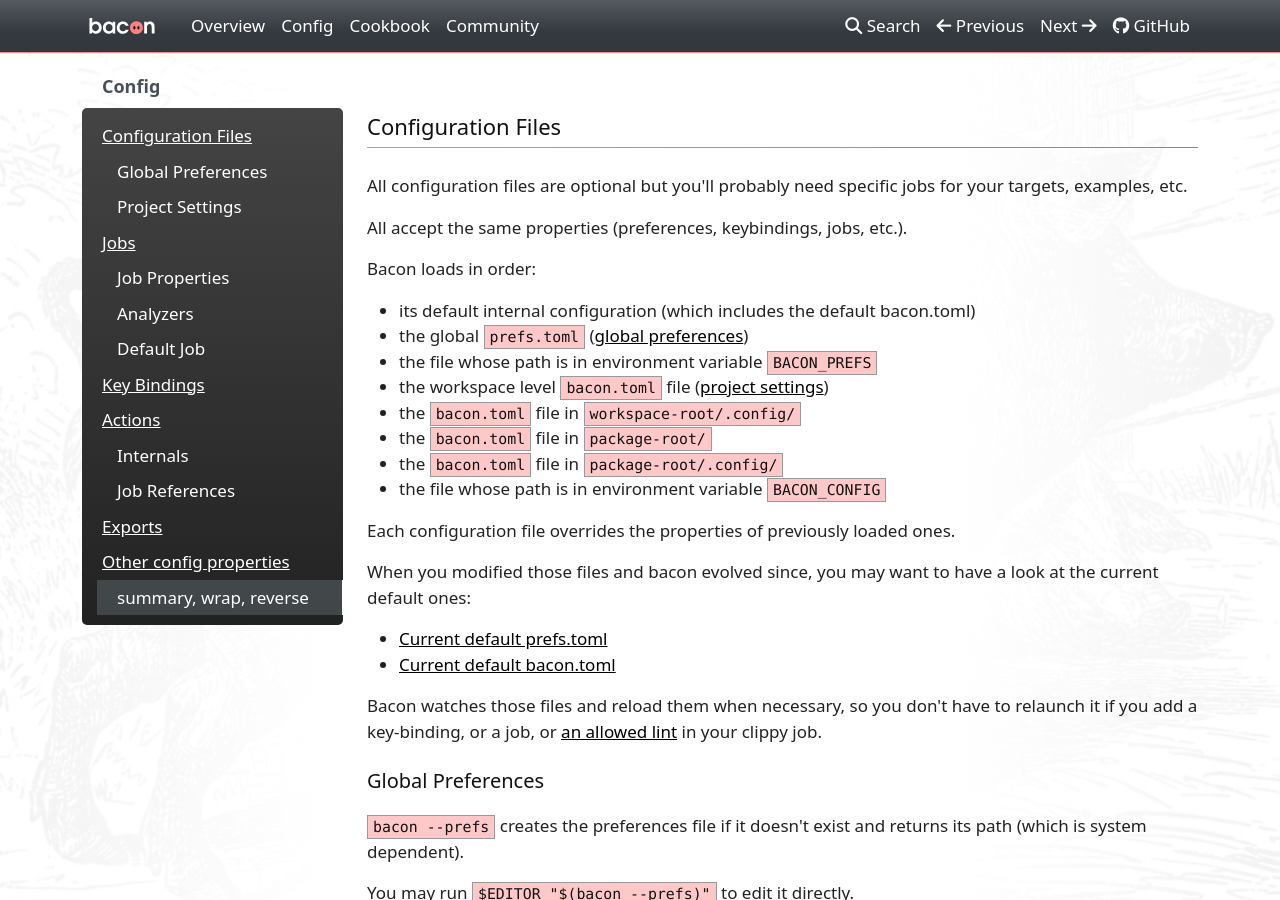
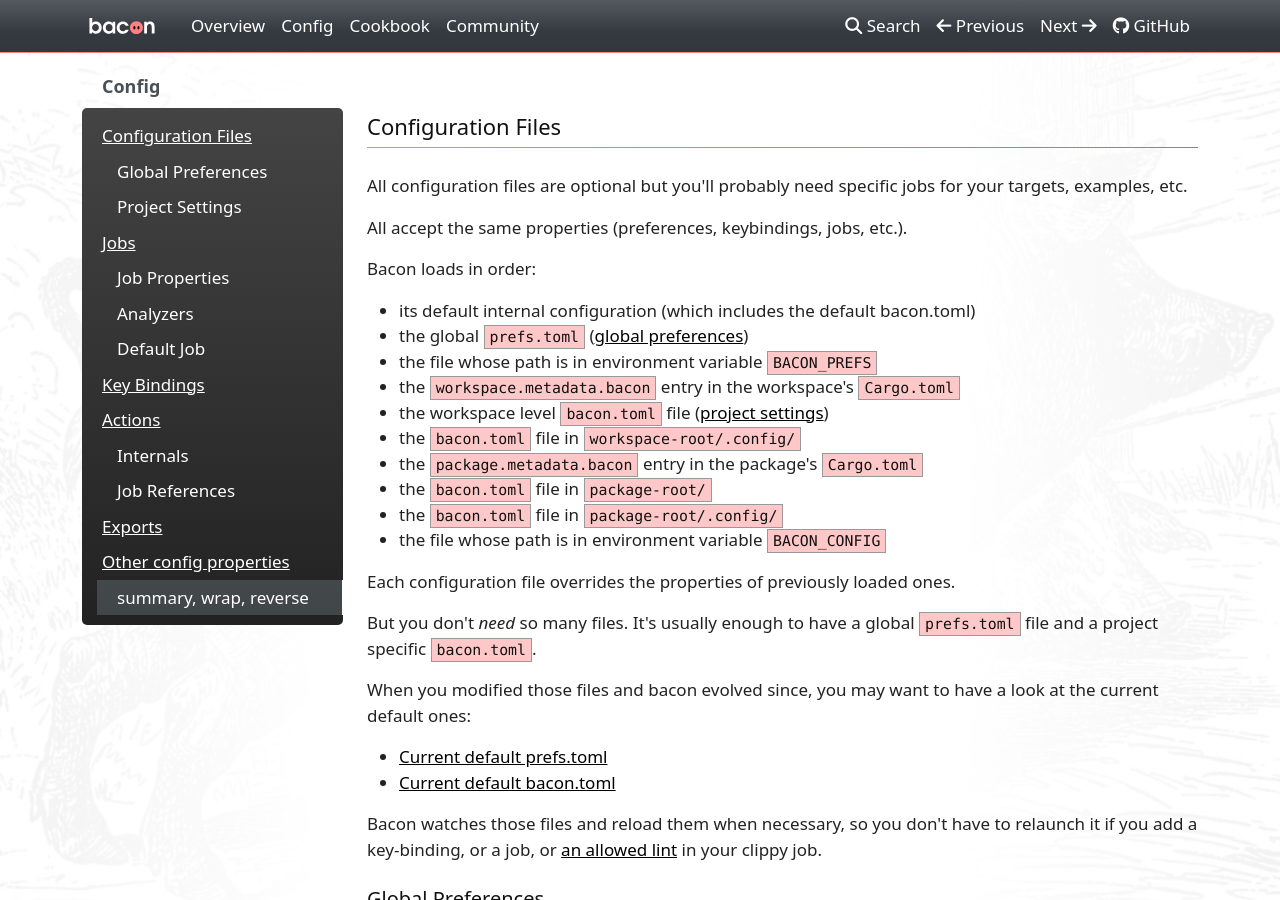
Before and after one commit to Canop/bacon, an MkDocs documentation site: the page built from website/docs/config.md, in a window 1280 px wide and 900 px high. Built offline with MkDocs 1.6.1, drawn with Linux system fonts in a browser that asks for light colours; nearby versions of some CDN libraries; a style sheet for code colours, icons or effects is not loaded.

Commit message:
update doc for new config locations

```diff
--- a/website/docs/config.md
+++ b/website/docs/config.md
@@ -10,13 +10,18 @@
 * its default internal configuration (which includes the default bacon.toml)
 * the global `prefs.toml` ([global preferences](#global-preferences))
 * the file whose path is in environment variable `BACON_PREFS`
+* the `workspace.metadata.bacon` entry in the workspace's `Cargo.toml`
 * the workspace level `bacon.toml` file ([project settings](#project-settings))
 * the `bacon.toml` file in `workspace-root/.config/`
+* the `package.metadata.bacon` entry in the package's `Cargo.toml`
 * the `bacon.toml` file in `package-root/`
 * the `bacon.toml` file in `package-root/.config/`
 * the file whose path is in environment variable `BACON_CONFIG`
 
 Each configuration file overrides the properties of previously loaded ones.
+
+But you don't *need* so many files.
+It's usually enough to have a global `prefs.toml` file and a project specific `bacon.toml`.
 
 When you modified those files and bacon evolved since, you may want to have a look at the current default ones:
 
```
